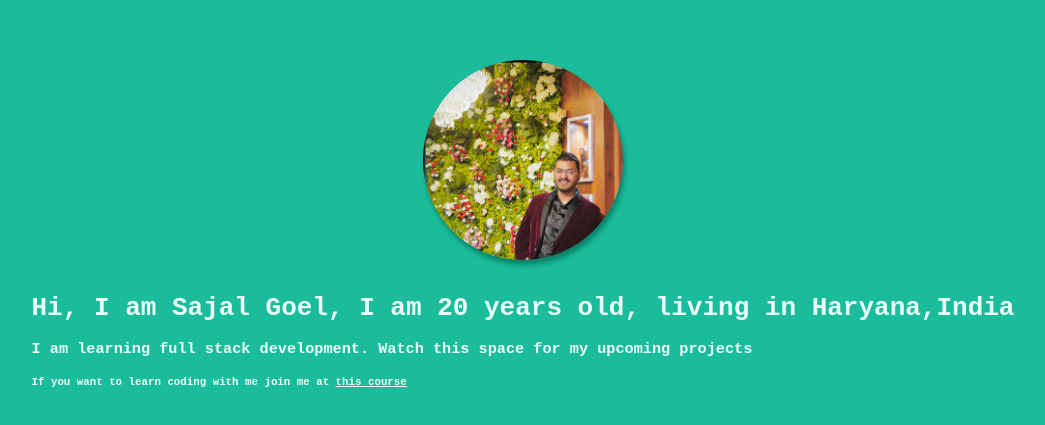
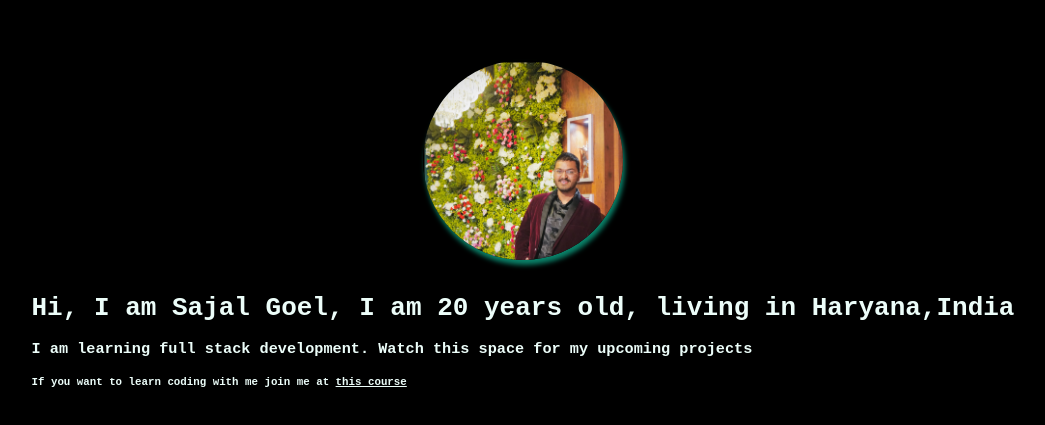
Before and after one commit to sajal394/profile, a plain HTML site: page index.html in a window 1280 px wide. Shown: the part 159-584 px from the top of the page, without its empty margins (117-1162 px from the left). Drawn offline with Linux system fonts and the light colour scheme.

Commit message:
fix: background color

```diff
--- a/css/main.css
+++ b/css/main.css
@@ -1,5 +1,5 @@
 .site-header {
-    background-color: #1bbc9b;
+    background-color: black;
     color: #ecfdf9;
     height: 100vh;
     font-family: monospace;
```
